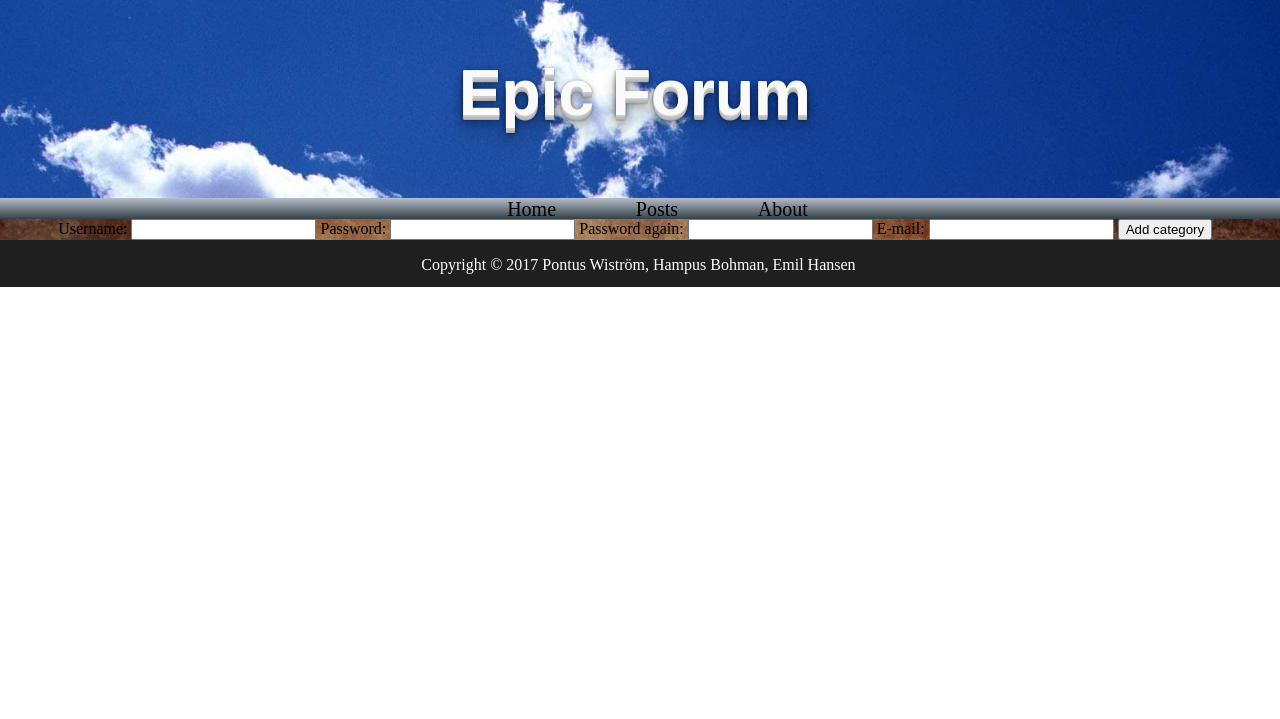
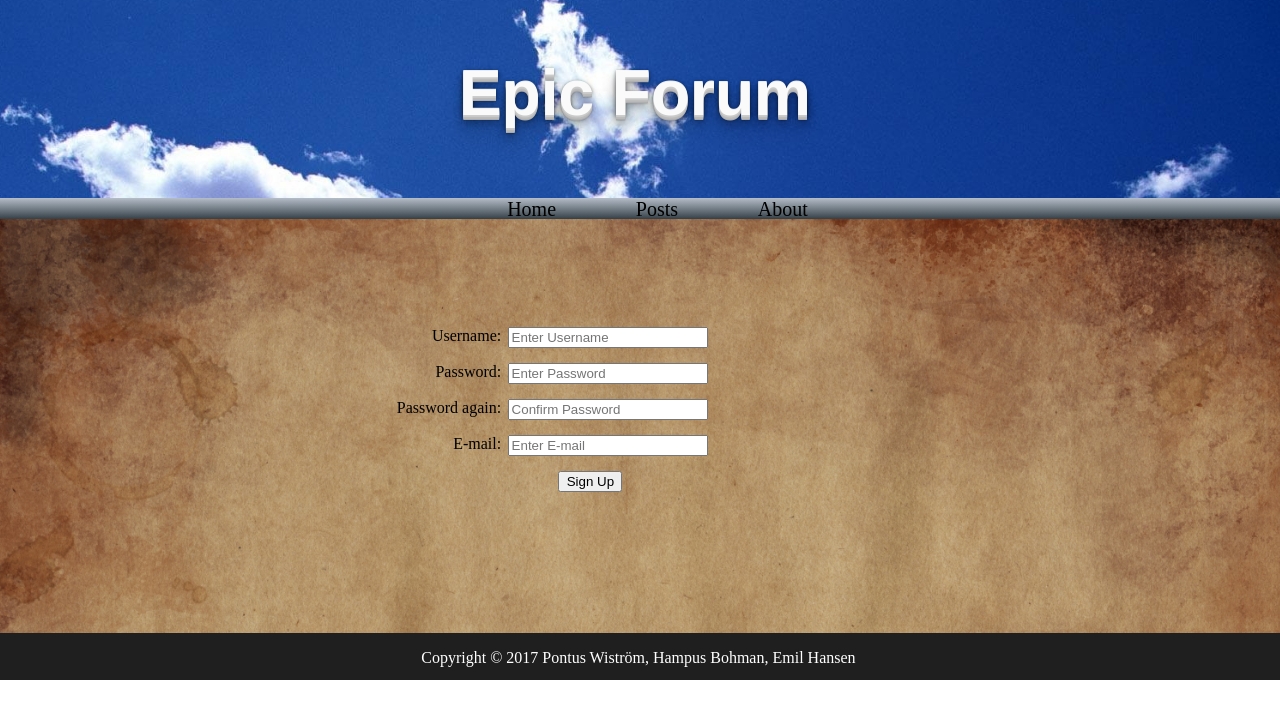
Before and after one commit to itgsod-pontus-wistrom/Gymnasiearbete, a PHP site: page /signup.html in a window 1280 px wide. Shown: the top 719 px of the page. Run offline with PHP 8.4, Linux system fonts and the light colour scheme.

Commit message:
läckert

```diff
--- a/CSS.css
+++ b/CSS.css
@@ -129,3 +129,30 @@
     padding: 1rem;
 
 }
+label{
+    display: inline-block;
+    float: left;
+    clear: left;
+    width: 250px;
+    text-align: center;
+    move-to: left;
+    text-align-last: right;
+    margin-left: 20%;
+}
+
+input {
+    width: 15%;
+    display: inline-block;
+    float: left;
+    margin-left: 0.5%;
+}
+
+#signupbutton{
+   width: 5%;
+    margin-left: 44%;
+}
+
+#loginbutton{
+    width: 5%;
+    margin-left: 44%;
+}
--- a/signup.html
+++ b/signup.html
@@ -19,14 +19,13 @@
         <li><a href="About.html">About</a></li>
     </ul>
 </div>
-<div id="content">
-    <form method="post" action="">
-        Username: <input type="text" name="user_name" />
-        Password: <input type="password" name="user_pass">
-        Password again: <input type="password" name="user_pass_check">
-        E-mail: <input type="email" name="user_email">
-        <input type="submit" value="Add category" />
-    </form>
+<div id="content" class="container">
+    <form method="post" action=""><br><br><br><br><br><br>
+       <label>Username:</label><input type="text" placeholder="Enter Username" name="user_name" /><br><br>
+        <label>Password:</label><input type="password" placeholder="Enter Password" name="user_pass"><br><br>
+        <label>Password again:</label><input type="password" placeholder="Confirm Password" name="user_pass_check"><br><br>
+        <label>E-mail:</label><input type="email" placeholder="Enter E-mail" name="user_email"><br><br>
+        <input id="signupbutton" type="submit" value="Sign Up" /><br><br><br><br><br><br><br><br><br>
     <script>
         printFooter();
     </script>
```
Also changed, not shown: Index.html (+0 -61 lines), login.html (+5 -5 lines).
